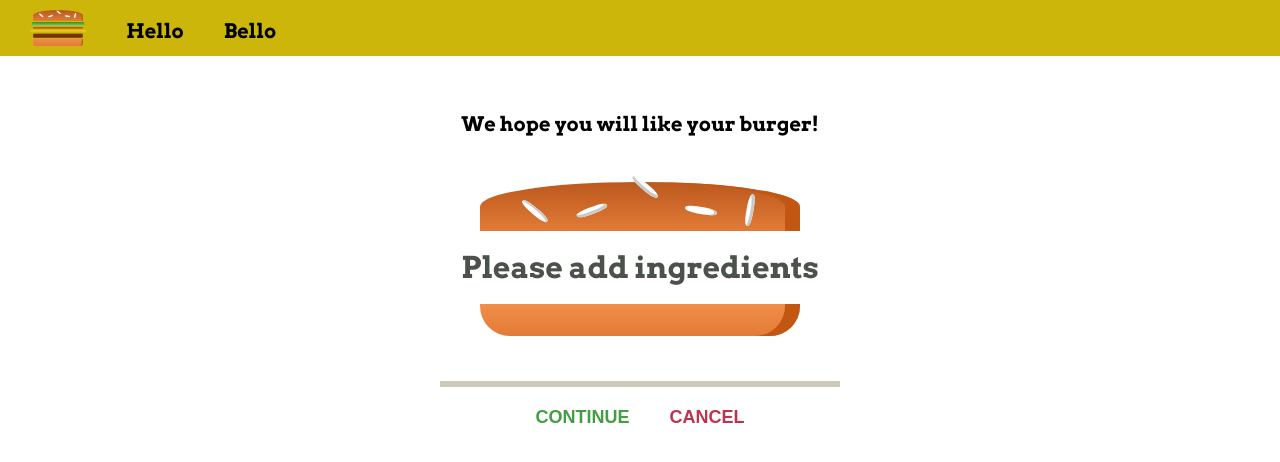
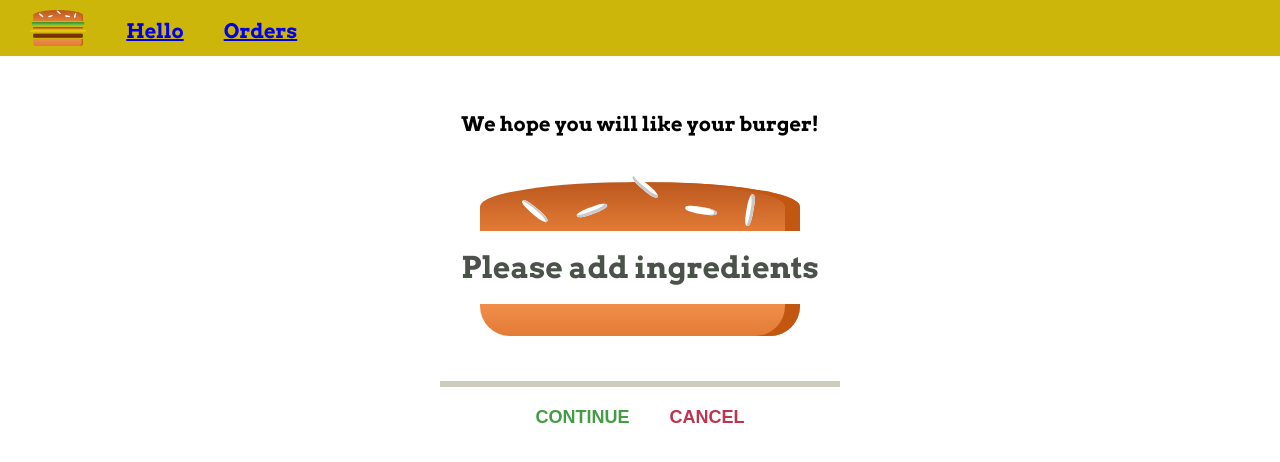
Before and after one commit to pldvd/burger-builder, a React (Create React App) app: page /checkout in a window 1280 px wide. Shown: the top 462 px of the page. Built offline with nearby package versions, Linux system fonts and the light colour scheme.

Commit message:
add Orders component and routing to it from App.tsx

```diff
--- a/src/App.tsx
+++ b/src/App.tsx
@@ -2,6 +2,8 @@ import React from 'react';
 import Layout from './components/Layout/Layout';
 import BurgerBuilder from './containers/BurgerBuilder/BurgerBuilder';
 import Checkout from './containers/Checkout/Checkout';
+import Orders from './containers/Orders/Orders';
+
 import { BrowserRouter, Route, Switch } from 'react-router-dom';
 
 function App() {
@@ -10,8 +12,9 @@ function App() {
       <BrowserRouter>
         <Layout>
           <Switch>
-            <Route path="/checkout" component={Checkout}/>
-            <Route path="/" component={BurgerBuilder}/>
+            <Route path='/orders' component={Orders}/>
+            <Route path='/checkout' component={Checkout}/>
+            <Route path='/' component={BurgerBuilder}/>
           </Switch>
         </Layout>
       </BrowserRouter>
--- a/src/components/Toolbar/Navigation/Navigation.tsx
+++ b/src/components/Toolbar/Navigation/Navigation.tsx
@@ -1,5 +1,6 @@
 import React from 'react';
 import styles from './Navigation.module.scss';
+import {NavLink} from 'react-router-dom';
 
 interface NavigationProps {
   type: string
@@ -7,8 +8,8 @@ interface NavigationProps {
 
 const Navigation: React.FC<NavigationProps> = (props) => (
   <ul className={[styles.Navigation, styles[props.type]].join(' ')}>
-    <li>Hello</li>
-    <li>Bello</li>
+    <NavLink to='/hello'>Hello</NavLink>
+    <NavLink to='/orders'>Orders</NavLink>
   </ul>
 );
 
--- /dev/null
+++ b/src/containers/Orders/Orders.js
@@ -0,0 +1,13 @@
+import React, { Component } from 'react';
+
+class Orders extends Component {
+  render() {
+    return (
+      <div>
+        CSOMI
+      </div>
+    )
+  }
+}
+
+export default Orders;
--- a/src/hoc/WithErrorHandler.tsx
+++ b/src/hoc/WithErrorHandler.tsx
@@ -3,7 +3,7 @@ import Modal from '../components/UI/Modal/Modal';
 import { AxiosInstance } from 'axios';
 
 interface stateWithError {
-  error: null | { message: string }
+  error: null | { message: string },
 }
 
 const WithErrorHandler = (WrappedComponent: typeof React.Component, axios: AxiosInstance) => {
```
Also changed, not shown: src/containers/Checkout/Checkout.tsx (+0 -11 lines).
